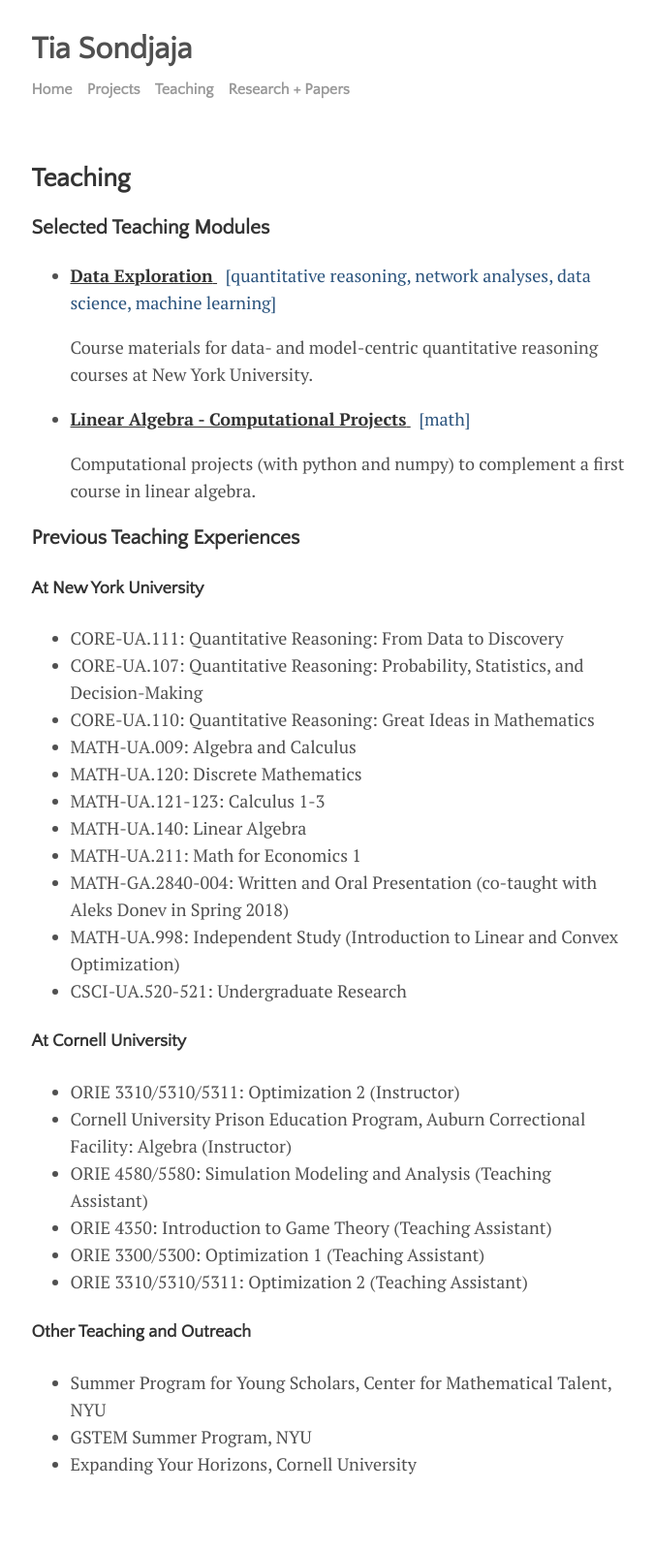
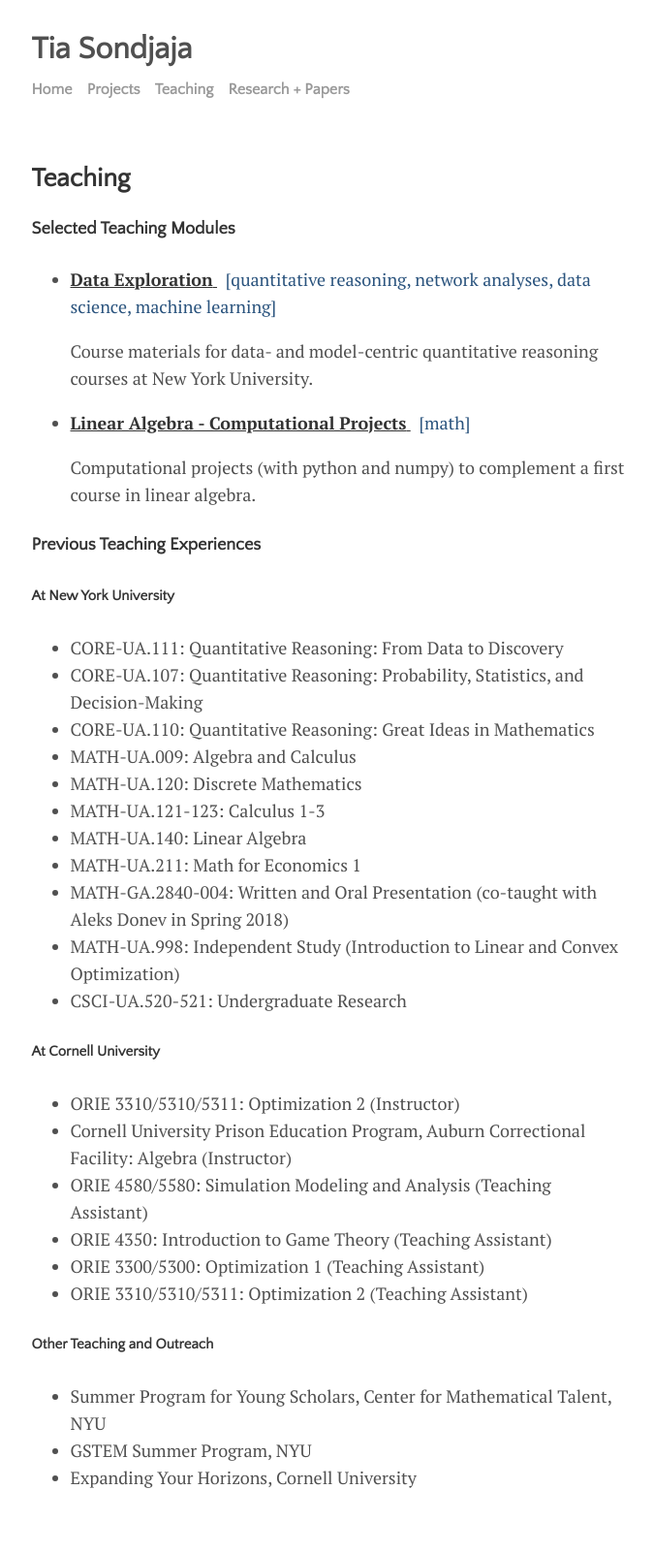
Before and after one commit to tiasondjaja/tiasondjaja.github.io, a Jekyll site: the page built from docs/menu/teaching.md, in a window 1280 px wide. Shown: the whole page at 97% size, without its empty margins (300-975 px from the left). Built offline with Jekyll 4.4.1, drawn with Linux system fonts in a browser that asks for light colours.

Commit message:
update index

```diff
--- a/docs/menu/teaching.md
+++ b/docs/menu/teaching.md
@@ -6,7 +6,7 @@ permalink: /teaching
 
 
 
-### Selected Teaching Modules
+#### Selected Teaching Modules
 {% for module in site.teachingmodules %}
 {% if module.status != 'draft' %}
 + [ **{{ module.name }}** ]( {{ module.url }}) &nbsp; <span style="color:#2B547E">[{{ module.tag | downcase}}]</span>
@@ -17,9 +17,9 @@ permalink: /teaching
 {% endfor %}
 
 
-### Previous Teaching Experiences
+#### Previous Teaching Experiences
 
-#### At New York University
+##### At New York University
 + CORE-UA.111: Quantitative Reasoning: From Data to Discovery
 + CORE-UA.107: Quantitative Reasoning: Probability, Statistics, and Decision-Making
 + CORE-UA.110: Quantitative Reasoning: Great Ideas in Mathematics
@@ -32,7 +32,7 @@ permalink: /teaching
 + MATH-UA.998: Independent Study (Introduction to Linear and Convex Optimization)
 + CSCI-UA.520-521: Undergraduate Research
 
-#### At Cornell University
+##### At Cornell University
 + ORIE 3310/5310/5311: Optimization 2 (Instructor)
 + Cornell University Prison Education Program, Auburn Correctional Facility: Algebra (Instructor)
 + ORIE 4580/5580: Simulation Modeling and Analysis (Teaching Assistant)
@@ -40,7 +40,7 @@ permalink: /teaching
 + ORIE 3300/5300: Optimization 1 (Teaching Assistant)
 + ORIE 3310/5310/5311: Optimization 2 (Teaching Assistant)
 
-#### Other Teaching and Outreach
+##### Other Teaching and Outreach
 + Summer Program for Young Scholars, Center for Mathematical Talent, NYU
 + GSTEM Summer Program, NYU
 + Expanding Your Horizons, Cornell University
```
Also changed, not shown: docs/menu/about.md (+6 -8 lines), docs/menu/research.md (+3 -3 lines).
